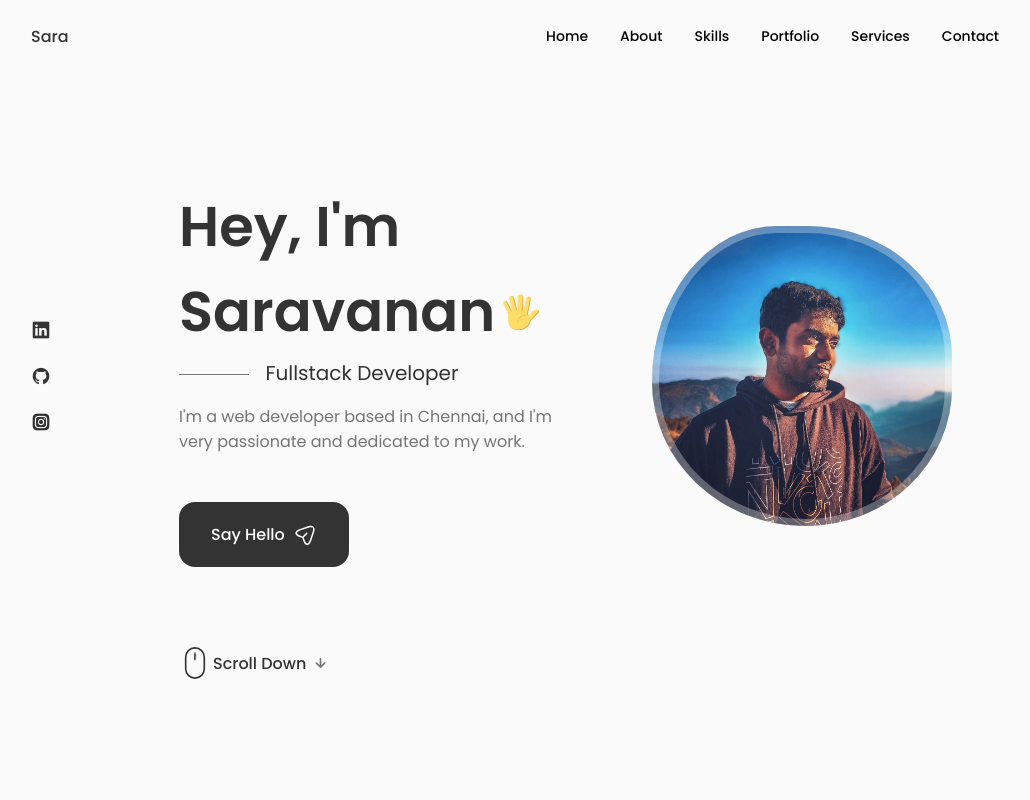
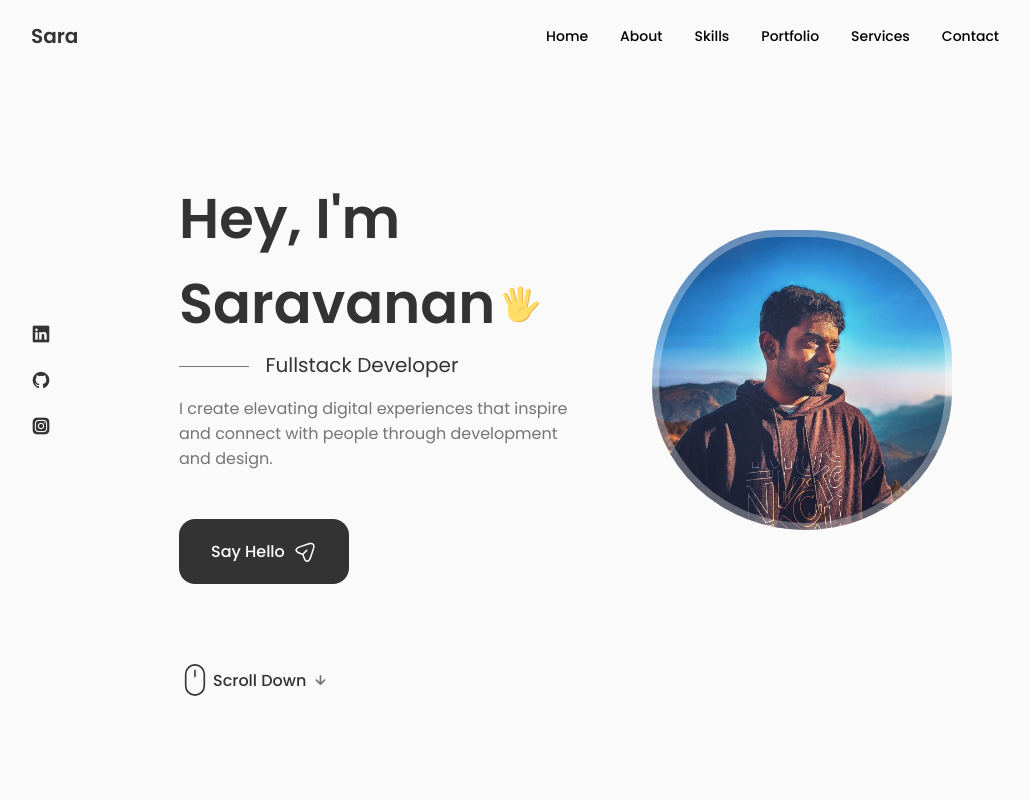
Before and after one commit to saraV97/my-portfolio, a React (Vite) app: page / in a window 1280 px wide. Shown: the top 800 px of the page, without its empty margins (125-1155 px from the left). Built offline with nearby package versions, Linux system fonts and the light colour scheme.

Commit message:
home animations

```diff
--- a/index.html
+++ b/index.html
@@ -16,7 +16,7 @@
     />
 
     <meta name="viewport" content="width=device-width, initial-scale=1.0" />
-    <title>Sara</title>
+    <title>Sara - Web Developer - Portfolio</title>
   </head>
   <body>
     <div id="root"></div>
--- a/package.json
+++ b/package.json
@@ -12,6 +12,7 @@
   "dependencies": {
     "@emailjs/browser": "^3.12.1",
     "dotenv": "^16.3.1",
+    "framer-motion": "^10.18.0",
     "react": "^18.2.0",
     "react-dom": "^18.2.0",
     "react-live-clock": "^6.1.19",
--- a/src/components/about/About.jsx
+++ b/src/components/about/About.jsx
@@ -8,7 +8,7 @@ const About = () => {
   return (
     <section className="about section" id="about">
       <h2 className="section__title">About Me</h2>
-      <span className="section__subtitle">My Introduction</span>
+      <span className="section__subtitle">A brief intro, who am I?</span>
 
       <div className="about__container container grid">
         <img src={AboutImg} alt="" className="about__img" />
@@ -16,9 +16,11 @@ const About = () => {
           <Info />
 
           <p className="about__description">
-            Frontend developer, I create web pages with UI / UX user interface,
-            I have years of experience and many clients are happy with the
-            projects carried out.
+            I am an independant Web Developer based in Chennai, India.
+            <br />
+            <br />I specialize in crafting elevated, intuitive designs for
+            startups and small businesses to help them stand out in the digital
+            landscape with a powerful impact. 😎
           </p>
 
           <a download="" href={CV} className="button button--flex">
--- a/src/components/header/header.scss
+++ b/src/components/header/header.scss
@@ -18,6 +18,10 @@
 .nav__toggle {
   color: var(--title-color);
   font-weight: var(--font-medium);
+}
+.nav__logo {
+  font-weight: bolder;
+  font-size: 20px;
 }
 
 .nav__list {
--- a/src/components/home/Data.jsx
+++ b/src/components/home/Data.jsx
@@ -1,9 +1,31 @@
 import React from "react";
+import { motion } from "framer-motion";
+
+const textVariants = {
+  initial: {
+    opacity: 0,
+    y: 75,
+  },
+  animate: {
+    opacity: 1,
+    y: 0,
+    transition: {
+      duration: 1,
+      staggerChildren: 0.1,
+    },
+  },
+};
 
 const Data = () => {
   return (
-    <div className="home__data">
-      <h1 className="home__title">
+    <motion.div
+      className="home__data"
+      variants={textVariants}
+      initial="initial"
+      animate="animate"
+      transition={{ duration: 0.5, delay: 0.25 }}
+    >
+      <motion.h1 className="home__title" variants={textVariants}>
         Hey, I'm Saravanan
         <svg
           width="36"
@@ -54,13 +76,19 @@ const Data = () => {
             fill="#EBA352"
           ></path>
         </svg>
-      </h1>
-      <h3 className="home__subtitle">Fullstack Developer</h3>
-      <p className="home_description">
-        I'm a web developer based in Chennai, and I'm very passionate and
-        dedicated to my work.
-      </p>
-      <a href="#contact" className="button button--flex">
+      </motion.h1>
+      <motion.h3 className="home__subtitle" variants={textVariants}>
+        Fullstack Developer
+      </motion.h3>
+      <motion.p className="home_description" variants={textVariants}>
+        I create elevating digital experiences that inspire and connect with
+        people through development and design.
+      </motion.p>
+      <motion.a
+        href="#contact"
+        className="button button--flex"
+        variants={textVariants}
+      >
         {" "}
         Say Hello
         <svg
@@ -80,8 +108,8 @@ const Data = () => {
             fill="var(--container-color)"
           ></path>
         </svg>
-      </a>
-    </div>
+      </motion.a>
+    </motion.div>
   );
 };
 
--- a/src/components/home/Home.jsx
+++ b/src/components/home/Home.jsx
@@ -4,17 +4,55 @@ import "./home.scss";
 import Social from "./Social";
 import Data from "./Data";
 import ScrollDown from "./ScrollDown";
+import { motion } from "framer-motion";
 
+const sliderVariants = {
+  initial: {
+    x: 0,
+  },
+  animate: {
+    x: "-220%",
+    transition: {
+      repeat: Infinity,
+      repeatType: "mirror",
+      duration: 10,
+    },
+  },
+};
+
+const imagePopVariant = {
+  initial: { opacity: 0, scale: 0.5 },
+  animate: { opacity: 1, scale: 1 },
+
+  transition: {
+    duration: 2,
+    delay: 1,
+    ease: [0, 0.71, 0.2, 1.01],
+  },
+};
 const Home = () => {
   return (
     <section className="home section" id="home">
       <div className="home__container container grid">
         <div className="home__content grid">
           <Social />
-          <div className="home__img"></div>
+          <motion.div
+            className="home__img"
+            variants={imagePopVariant}
+            initial="initial"
+            animate="animate"
+          ></motion.div>
           <Data />
         </div>
         <ScrollDown />
+        {/* <motion.div
+          className="slidingText__container"
+          variants={sliderVariants}
+          initial="initial"
+          animate="animate"
+        >
+          Web Developer Designer
+        </motion.div> */}
       </div>
     </section>
   );
--- a/src/components/home/Social.jsx
+++ b/src/components/home/Social.jsx
@@ -1,32 +1,55 @@
 import React from "react";
+import { motion } from "framer-motion";
+const socialVariants = {
+  initial: {
+    x: -500,
+    opacity: 0,
+  },
+  animate: {
+    x: 0,
+    opacity: 1,
+    transition: {
+      duration: 1,
+      staggerChildren: 0.1,
+    },
+  },
+};
 
 const Social = () => {
   return (
-    <div className="home__social">
-      <a
+    <motion.div
+      className="home__social"
+      variants={socialVariants}
+      initial="initial"
+      animate="animate"
+    >
+      <motion.a
         href="https://linkedin.com/"
         className="home__social-icon"
         target="_blank"
+        variants={socialVariants}
       >
         <i class="uil uil-linkedin"></i>
-      </a>
+      </motion.a>
 
-      <a
+      <motion.a
         href="https://github.com/"
         className="home__social-icon"
         target="_blank"
+        variants={socialVariants}
       >
         <i class="uil uil-github"></i>
-      </a>
+      </motion.a>
 
-      <a
+      <motion.a
         href="https://www.instagram.com/"
         className="home__social-icon"
         target="_blank"
+        variants={socialVariants}
       >
         <i class="uil uil-instagram-alt"></i>
-      </a>
-    </div>
+      </motion.a>
+    </motion.div>
   );
 };
 
--- a/src/components/home/home.scss
+++ b/src/components/home/home.scss
@@ -3,7 +3,7 @@
 }
 .home__content {
   grid-template-columns: 116px repeat(2, 1fr);
-  padding-top: 5.5rem;
+  padding-top: 5rem;
   column-gap: 2rem;
   width: 100%;
   align-items: center;
@@ -105,6 +105,26 @@
 .home__scroll-arrow {
   font-size: 1.25rem;
   color: var(--text-color);
+  transition: 0.3s;
+}
+
+.home__scroll:hover .home__scroll-arrow {
+  transform: translateY(0.25rem);
+}
+
+.slidingText__container {
+  position: absolute;
+  font-size: 35vh;
+  bottom: -120px;
+  // right: 0px;
+  white-space: nowrap;
+  color: #29242436;
+  z-index: -99;
+  width: 50%;
+  font-weight: bold;
+
+  // overflow: hidden;
+  // text-overflow: clip;
 }
 
 /*=============== BREAKPOINTS ===============*/
@@ -120,7 +140,7 @@
   }
 
   .home__subtitle {
-    padding-left: 3.75rem;
+    padding-left: 4.75rem;
     margin-bottom: var(--mb-1);
   }
   .home__description {
@@ -158,6 +178,9 @@
   .home__scroll {
     display: none;
   }
+  .slidingText__container {
+    display: none;
+  }
 }
 
 /* For small devices */
@@ -170,4 +193,7 @@
     width: 22px;
     height: 22px;
   }
+  .slidingText__container {
+    display: none;
+  }
 }
```
Also changed, not shown: 1 other file (tests, documents, lock files or other folders).
